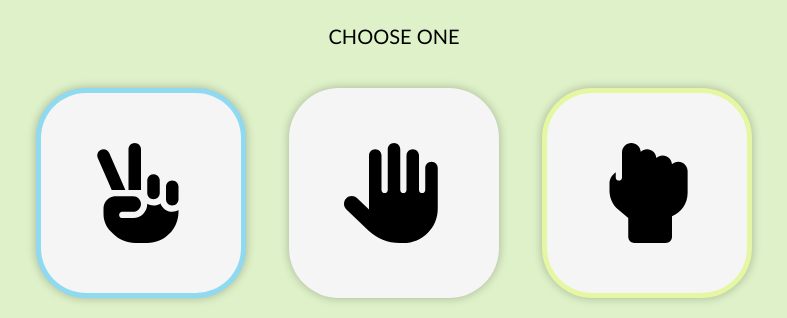
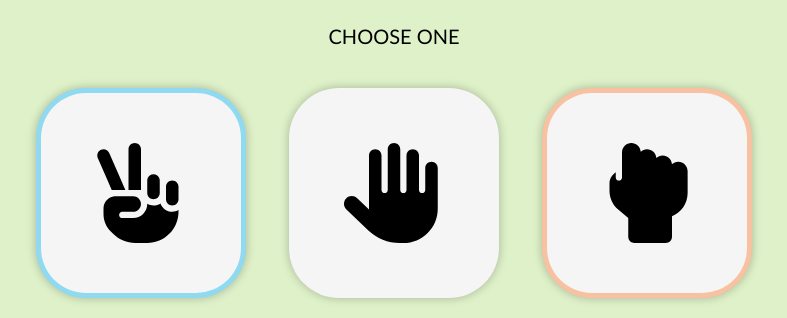
Before and after one commit to IsmayelAlam/practice_html_css_javascript, a plain HTML site: page rock_paper_scissors/index.html in a window 1280 px wide. Both pictures are taken after a click on the icon 387 px from the left and 270 px from the top of the page. Shown: the part 78-396 px from the top of the page, without its empty margins (246-1033 px from the left). Drawn offline with Linux system fonts and the light colour scheme.

```diff
--- a/rock_paper_scissors/script.js
+++ b/rock_paper_scissors/script.js
@@ -58,13 +58,19 @@
   if (choices[randomNum] === e.target.closest(".icon")) drawFunction();
 
   //   player win
-  if (player.includes("rock") && pc.includes("scissor")) winFunction();
-  if (player.includes("paper") && pc.includes("rock")) winFunction();
-  if (player.includes("scissor") && pc.includes("paper")) winFunction();
+  if (
+    (player.includes("rock") && pc.includes("scissor")) ||
+    (player.includes("paper") && pc.includes("rock")) ||
+    (player.includes("scissor") && pc.includes("paper"))
+  )
+    winFunction();
   //   pc win
-  if (pc.includes("rock") && player.includes("scissor")) lossFunction();
-  if (pc.includes("paper") && player.includes("rock")) lossFunction();
-  if (pc.includes("scissor") && player.includes("paper")) lossFunction();
+  if (
+    (pc.includes("rock") && player.includes("scissor")) ||
+    (pc.includes("paper") && player.includes("rock")) ||
+    (pc.includes("scissor") && player.includes("paper"))
+  )
+    lossFunction();
 });
 
 // reset
--- a/rock_paper_scissors/style.css
+++ b/rock_paper_scissors/style.css
@@ -96,5 +96,5 @@
   border: 5px solid rgba(43, 191, 236, 0.5);
 }
 .border_2 {
-  border: 5px solid rgba(213, 250, 80, 0.5);
+  border: 5px solid rgba(250, 142, 80, 0.5);
 }
```
